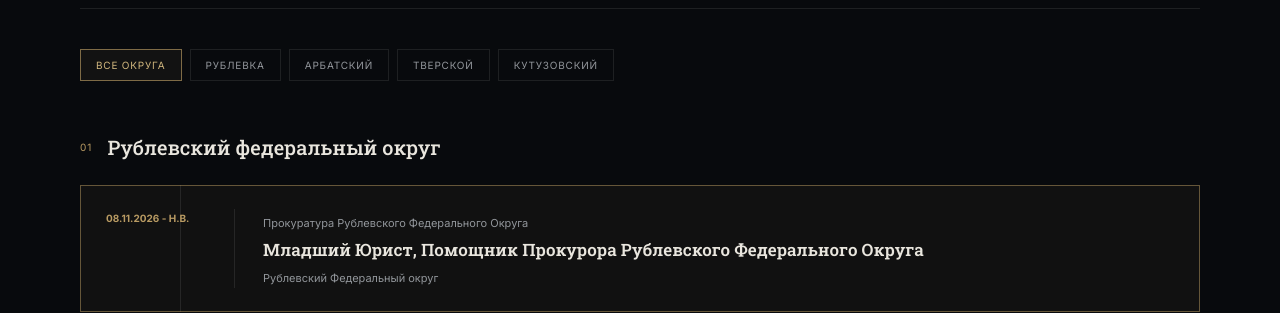
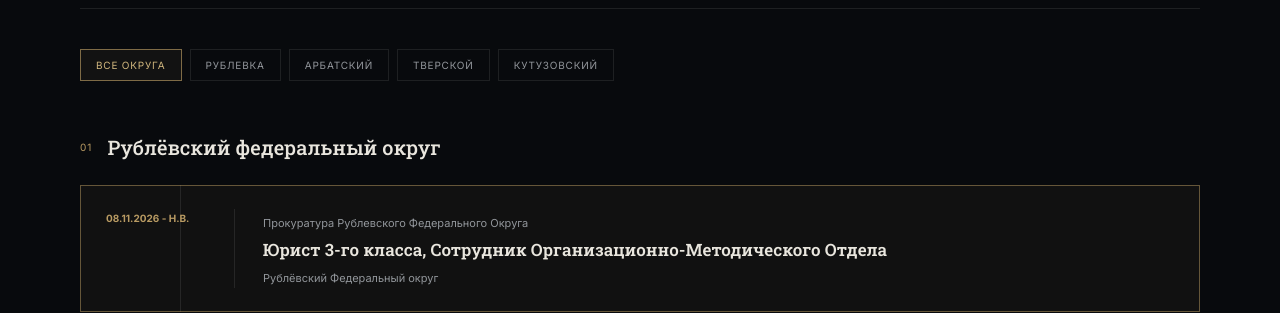
Before and after one commit to AceMinoSan/Beriarmrp, a plain HTML site: page index.html in a window 1280 px wide. Shown: the part 1880-2193 px from the top of the page. Drawn offline with Linux system fonts and the light colour scheme.

Commit message:
Update index.html

```diff
--- a/index.html
+++ b/index.html
@@ -149,12 +149,12 @@
             <div class="district-block" data-district="rublevka">
                 <div class="district-title">
                     <span class="district-number">01</span>
-                    <h3>Рублевский федеральный округ</h3>
+                    <h3>Рублёвский федеральный округ</h3>
                 </div>
                 <div class="timeline">
                     <article class="timeline-card current">
                         <div class="date">08.11.2026 - Н.В.</div>
-                        <div class="timeline-content"><span>Прокуратура Рублевского Федерального Округа</span><h4>Младший Юрист, Помощник Прокурора Рублевского Федерального Округа</h4><p>Рублевский Федеральный округ</p></div>
+                        <div class="timeline-content"><span>Прокуратура Рублевского Федерального Округа</span><h4>Юрист 3-го класса, Сотрудник Организационно-Методического Отдела</h4><p>Рублёвский Федеральный округ</p></div>
                     </article>
                 </div>
             </div>
```
